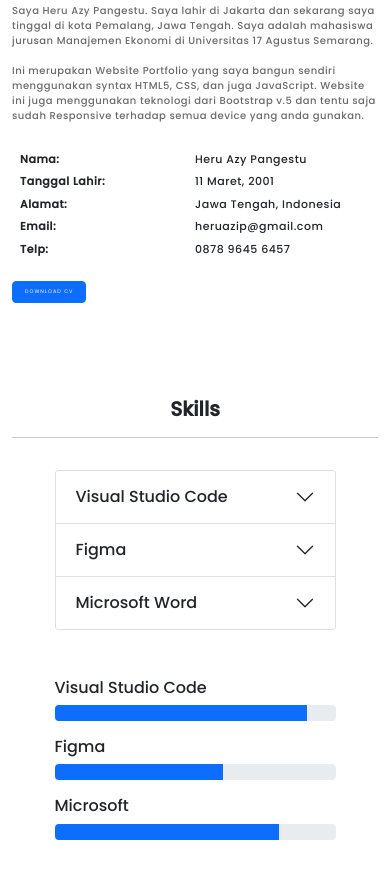
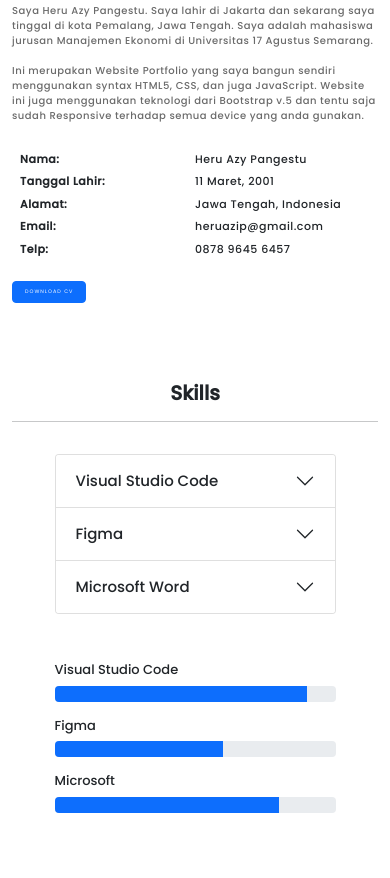
Before and after one commit to heruazy/heruazy.github.io, a plain HTML site: page index.html in a window 390 px wide. Shown: the part 1369-2247 px from the top of the page. Drawn offline with nearby package versions, Linux system fonts and the light colour scheme.

Commit message:
Perbaikan error

```diff
--- a/asset/style.css
+++ b/asset/style.css
@@ -285,7 +285,6 @@ nav {
 
 #about {
     padding-top: 65px;
-    height: 100vh;
     font-family: var(--sec-font);
 }
 
@@ -321,7 +320,6 @@ nav {
 .container img {
     box-shadow: 0 2px 5px rgba(0, 0, 0, .5);
     margin-top: 2px;
-    border-radius: 2px;
 }
 
 @media screen and (max-width:1000px) {
@@ -380,3 +378,12 @@ nav {
         font-size: 10px;
     }
 }
+
+@media screen and (max-width:600px) {
+    #skills .container .progres h6 {
+        font-size: 13px;
+    }
+    #skills .container button {
+        font-size: 15px;
+    }
+}
```
